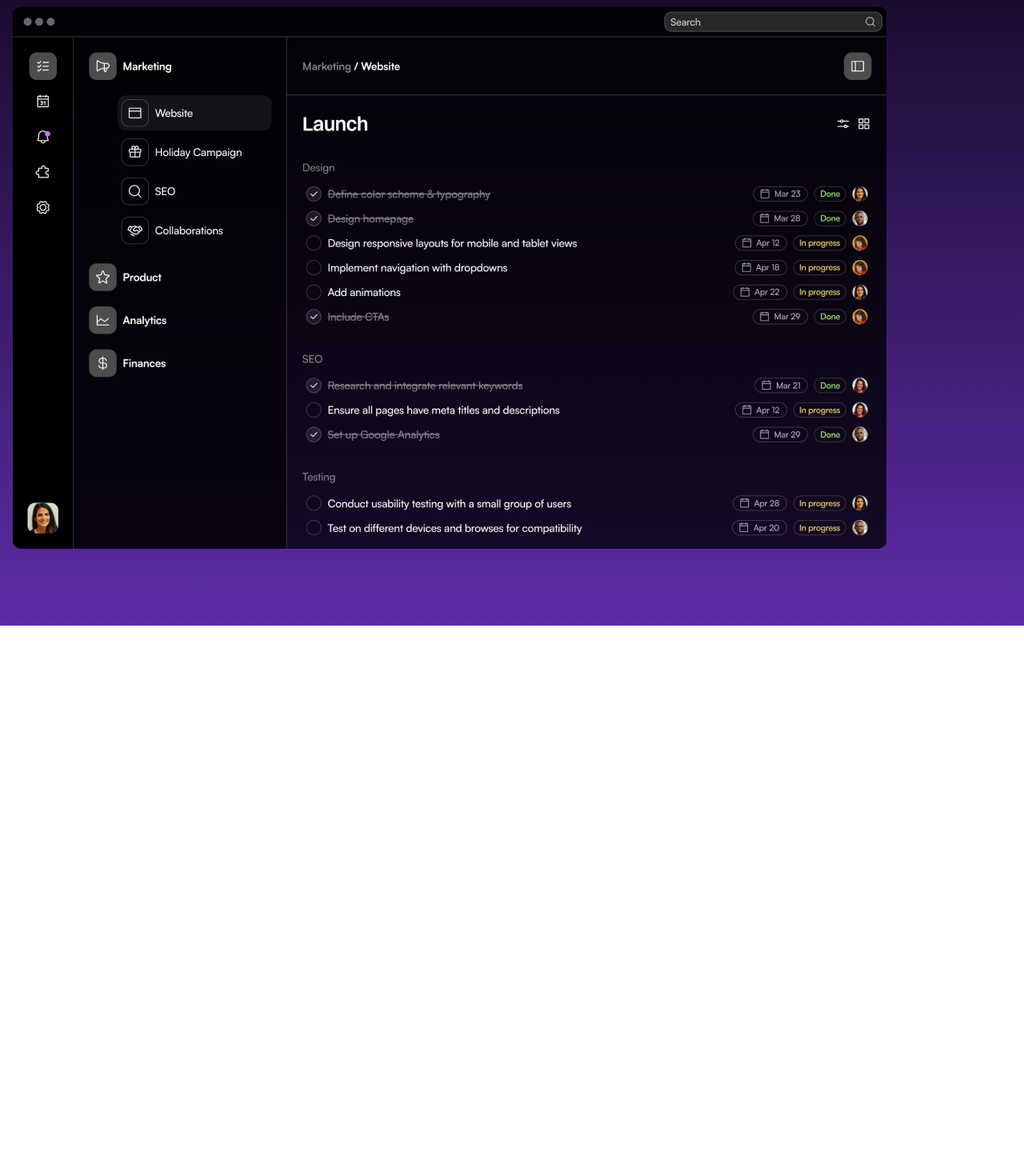
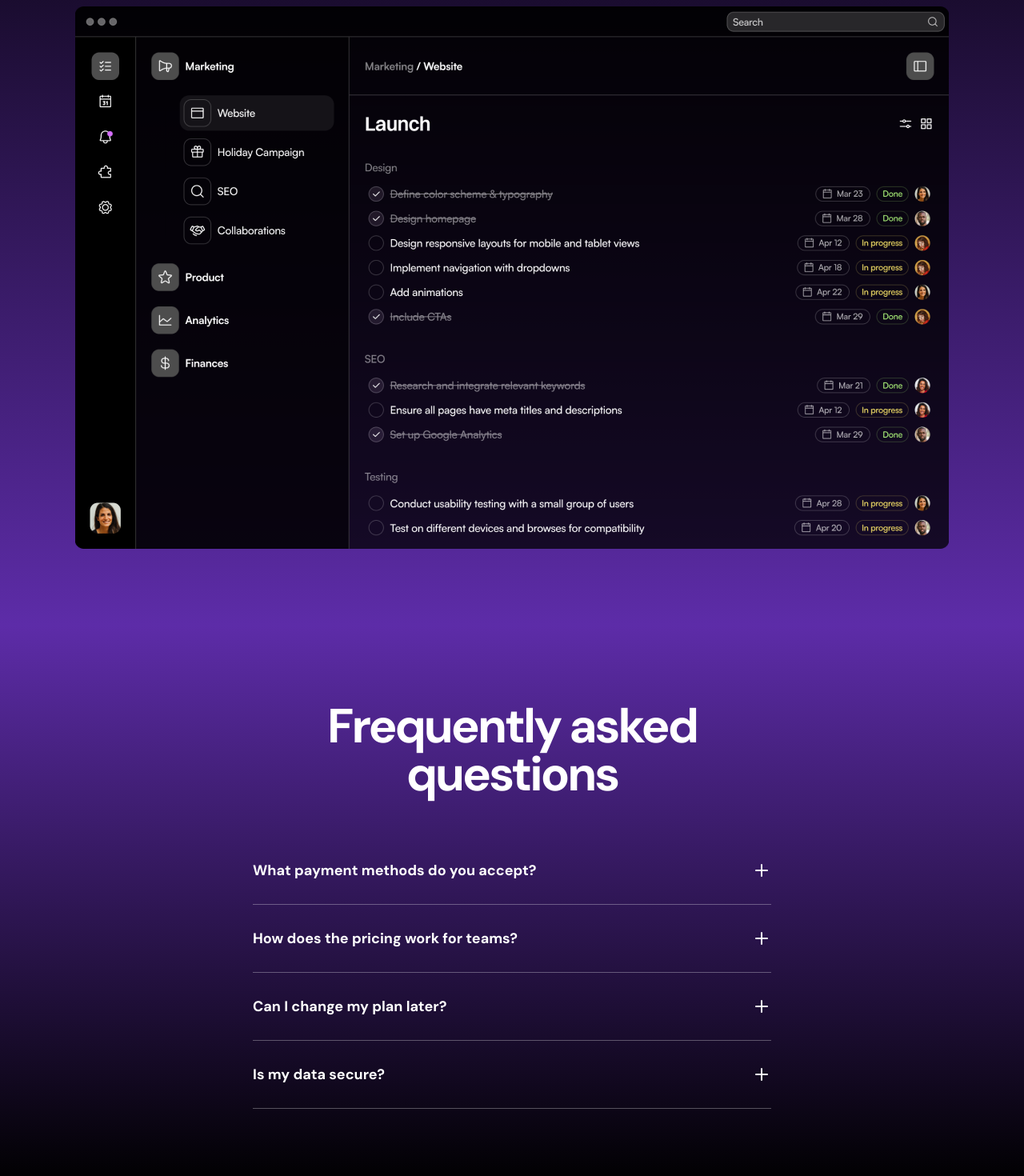
Before and after one commit to MUHMMADSALEH/dark-sass-landing-page, a Next.js app: page / in a window 1280 px wide. Shown: the part 2120-3590 px from the top of the page at 80% size. Before the commit the page ends 2902 px from the top, so only its background shows below. Built offline with nearby package versions, Linux system fonts and the light colour scheme.

Commit message:
feat:add FAQ'S section

```diff
--- a/src/components/FAQs.tsx
+++ b/src/components/FAQs.tsx
@@ -1,3 +1,23 @@
+"use client"
+import React from "react"
+import PlusIcon from "../assets/icons/plus.svg"
+import MinusIcon from "../assets/icons/minus.svg"
+import clsx from "clsx"
+
+const AccordianItems=({answer,question}:{question:string,answer:string})=>{
+  const[isOpen ,setIsOpen]=React.useState(false)
+  return(
+    <div  className="py-7 border-b border-white/30" onClick={()=>setIsOpen(!isOpen)}>
+        <div className="flex items-center ">
+          <span className="flex-1 text-lg font-bold">{question}</span>
+          {
+            isOpen?<MinusIcon/>:<PlusIcon/>
+          }
+        </div>
+        <div className={clsx("mt-4",{hidden:!isOpen,"":isOpen===true})}>{answer}</div>
+      </div>
+  )
+}
 const items = [
   {
     question: "What payment methods do you accept?",
@@ -22,5 +42,14 @@
 ];
 
 export const FAQs = () => {
-  return null;
+  return <div className="bg-black text-white bg-gradient-to-b from-[#5D2CA8] to-black py-[72px] sm:py-24">
+    <div className="container">
+      <h2 className="text-5xl sm:text-6xl sm:max-w-[648px] mx-auto text-center font-bold tracking-tighter">Frequently asked questions</h2>
+<div className="mt-12 max-w-[648px] mx-auto">
+  {
+    items.map(({question,answer})=><AccordianItems key={question} answer={answer} question={question}/>)
+  }
+</div>
+    </div>
+  </div>;
 };
--- a/src/components/ProductShowcase.tsx
+++ b/src/components/ProductShowcase.tsx
@@ -1,5 +1,8 @@
+
 import Image from "next/image";
 import appScreen from "../assets/images/app-screen.png";
+
+
 export const ProductShowcase = () => {
 return (
 <div className="bg-black text-white bg-gradient-to-b ☐ from-black to-[#5D2CA8] py-[72px] sm:py-24">
@@ -12,7 +15,9 @@
 task at a time.
 </p>
 </div>
-<Image src={appScreen} alt="The product screenshot" className="mt-14" />
+<div className="w-full">
+<Image src={appScreen} alt="The product screenshot" className="mt-14 lg:mx-auto" />
+</div>
 </div>
 </div>
 );
```
